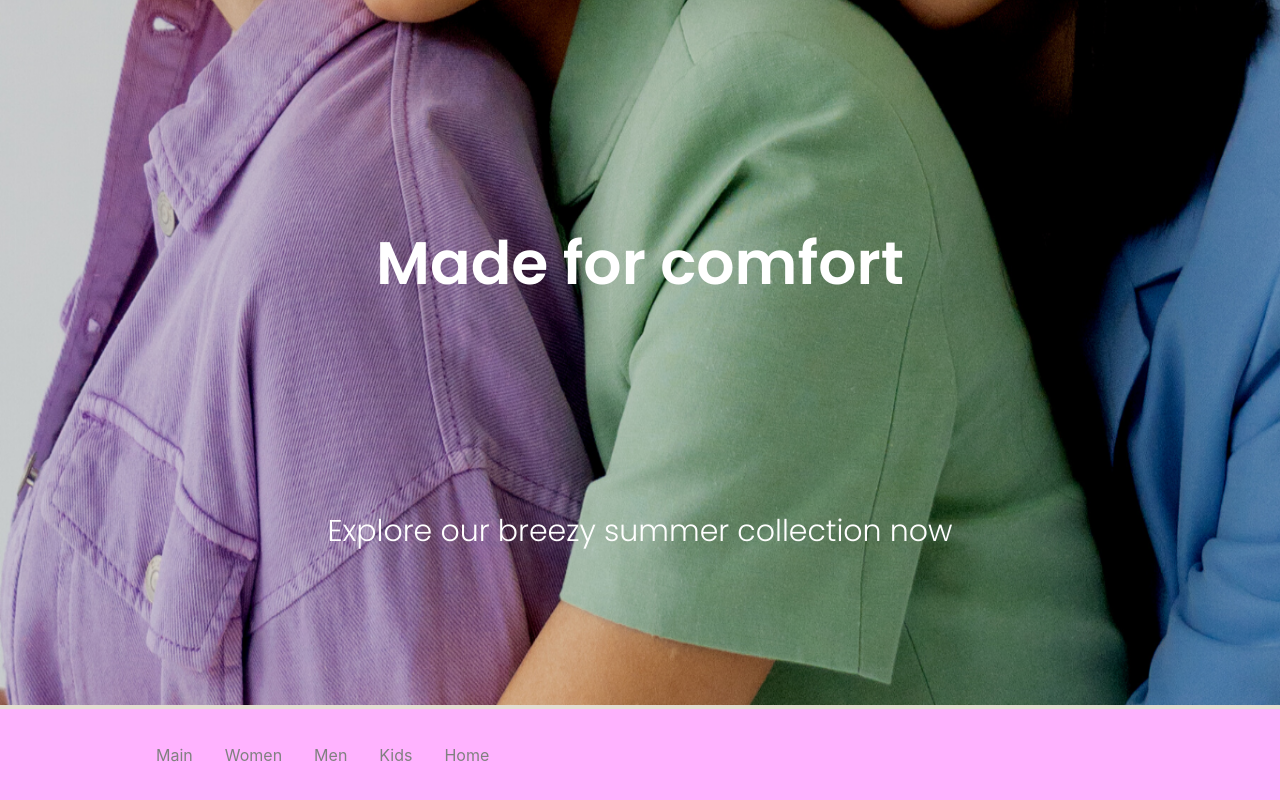
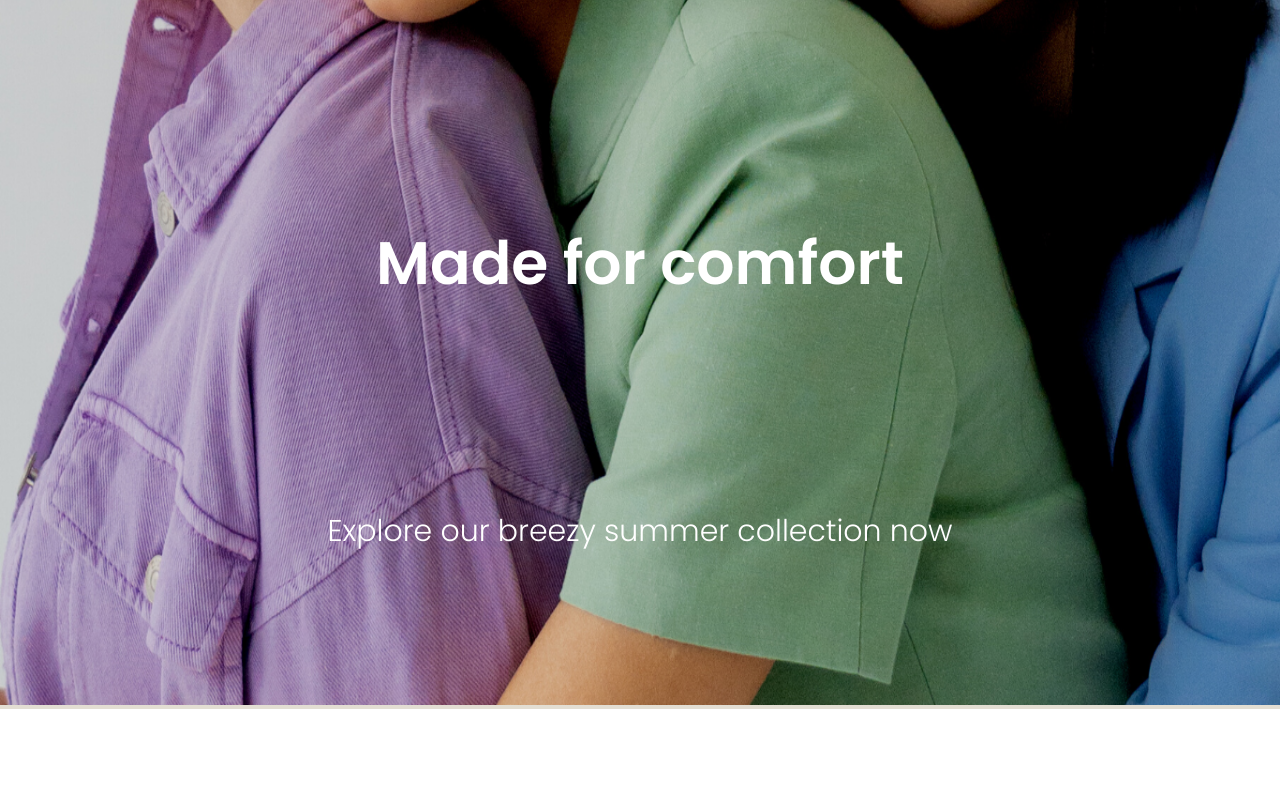
Before and after one commit to IrynaTemchuk/Shopping-Website-React, a React (Create React App) app: page / in a window 1280 px wide. Shown: the part 238-1038 px from the top of the page. After the commit the page ends 947 px from the top, so only its background shows below. Built offline with nearby package versions, Linux system fonts and the light colour scheme.

Commit message:
Delete routes

```diff
--- a/src/App.js
+++ b/src/App.js
@@ -1,30 +1,13 @@
 import './App.css';
 import Header from './components/Header/Header';
 import Hero from './components/Hero/Hero';
-import Navbar from './components/Navbar';
-import { BrowserRouter as Router, Routes, Route}
-    from 'react-router-dom';
-import Main from './pages/main';
-import Women from './pages/women';
-import Men from './pages/men';
-import Kids from './pages/kids';
-import Home from './pages/home';
+
 
 function App() {
   return (
     <div className="App">
       <Header />
       <Hero />
-      <Router>
-    <Navbar />
-    <Routes>
-        <Route path='/main' element={<Main/>} />
-        <Route path='/women' element={<Women/>} />
-        <Route path='/men' element={<Men/>} />
-        <Route path='/kids' element={<Kids/>} />
-        <Route path='/home' element={<Home/>} />
-    </Routes>
-    </Router>
     </div>
   );
 }
--- a/src/components/Navbar/NavbarElements.js
+++ /dev/null
@@ -1,53 +0,0 @@
-import { FaBars } from "react-icons/fa";
-import { NavLink as Link } from "react-router-dom";
-import styled from "styled-components";
-
-export const Nav = styled.nav`
-  background: #ffb3ff;
-  height: 85px;
-  display: flex;
-  justify-content: space-between;
-  padding: 0.2rem calc((100vw - 1000px) / 2);
-  z-index: 12;
-`;
-
-export const NavLink = styled(Link)`
-  color: #808080;
-  display: flex;
-  align-items: center;
-  text-decoration: none;
-  padding: 0 1rem;
-  height: 100%;
-  cursor: pointer;
-  &.active {
-    color: #4d4dff;
-  }
-`;
-
-export const Bars = styled(FaBars)`
-  display: none;
-  color: #808080;
-  @media screen and (max-width: 768px) {
-    display: block;
-    position: absolute;
-    top: 0;
-    right: 0;
-    transform: translate(-100%, 75%);
-    font-size: 1.8rem;
-    cursor: pointer;
-  }
-`;
-
-export const NavMenu = styled.div`
-  display: flex;
-  align-items: center;
-  margin-right: -24px;
-  /* Second Nav */
-  /* margin-right: 24px; */
-  /* Third Nav */
-  /* width: 100vw;
-white-space: nowrap; */
-  @media screen and (max-width: 768px) {
-    display: none;
-  }
-`;
--- a/src/components/Navbar/index.js
+++ /dev/null
@@ -1,31 +0,0 @@
-import React from "react";
-import { Nav, NavLink, NavMenu }
-    from "./NavbarElements";
-
-const Navbar = () => {
-  return (
-    <>
-      <Nav>
-        <NavMenu>
-          <NavLink to="/main" activeStyle>
-            Main
-          </NavLink>
-          <NavLink to="/women" activeStyle>
-            Women
-          </NavLink>
-          <NavLink to="/men" activeStyle>
-            Men
-          </NavLink>
-          <NavLink to="/kids" activeStyle>
-            Kids
-          </NavLink>
-          <NavLink to="/home" activeStyle>
-            Home
-          </NavLink>
-        </NavMenu>
-      </Nav>
-    </>
-  );
-};
-
-export default Navbar;
```
Also changed, not shown: src/components/Pages/home.js (deleted, +0 -11 lines), src/components/Pages/kids.js (deleted, +0 -9 lines), src/components/Pages/men.js (deleted, +0 -9 lines), src/components/Pages/women.js (deleted, +0 -14 lines), src/components/Pages/main.js (deleted).
